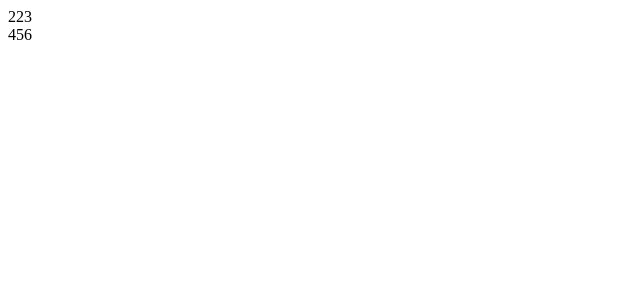
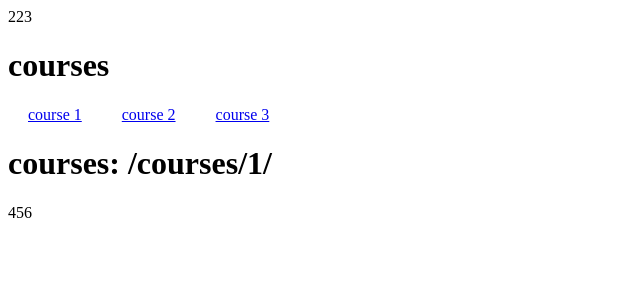
Before and after one commit to stevecyj/nux3-demo, a Nuxt app: page /courses/1/ in a window 1280 px wide. Before the commit this address had no page. Shown: the top 300 px of the page, without its empty margins (0-640 px from the left). Built offline with nearby package versions, Linux system fonts and the light colour scheme; what v-calendar would draw is missing.

Commit message:
feat: add courses section to homepage and course pages
- Add pages for courses, courses list and courses by id
- Add link to courses list in the home page

Signed-off-by: stevecyj <ycsteven.tsao@gmail.com>

```diff
--- /dev/null
+++ b/pages/courses.vue
@@ -0,0 +1,17 @@
+<script setup></script>
+
+<template>
+  <div>
+    <h1>courses</h1>
+    <NuxtLink to="/courses/1">course 1</NuxtLink>
+    <NuxtLink to="/courses/2">course 2</NuxtLink>
+    <NuxtLink to="/courses/3">course 3</NuxtLink>
+    <NuxtPage />
+  </div>
+</template>
+
+<style>
+a {
+  padding: 0 20px;
+}
+</style>
--- /dev/null
+++ b/pages/courses/[courses].vue
@@ -0,0 +1,11 @@
+<script setup>
+const route = useRoute();
+</script>
+
+<template>
+  <div>
+    <h1>courses: {{ route.fullPath }}</h1>
+  </div>
+</template>
+
+<style></style>
--- /dev/null
+++ b/pages/courses/index.vue
@@ -0,0 +1,9 @@
+<script setup></script>
+
+<template>
+  <div>
+    <h1>courses list</h1>
+  </div>
+</template>
+
+<style></style>
--- a/pages/index.vue
+++ b/pages/index.vue
@@ -38,6 +38,7 @@ onMounted(() => {
     <ClientOnly>
       <h2>{{ $hello("IronMan") }}</h2>
     </ClientOnly>
+    <NuxtLink to="/courses">courses list</NuxtLink> |
     <NuxtLink to="/user">user</NuxtLink> |
     <NuxtLink to="/about">about</NuxtLink> |
     <NuxtLink to="/async-data">async-data</NuxtLink> |
```
